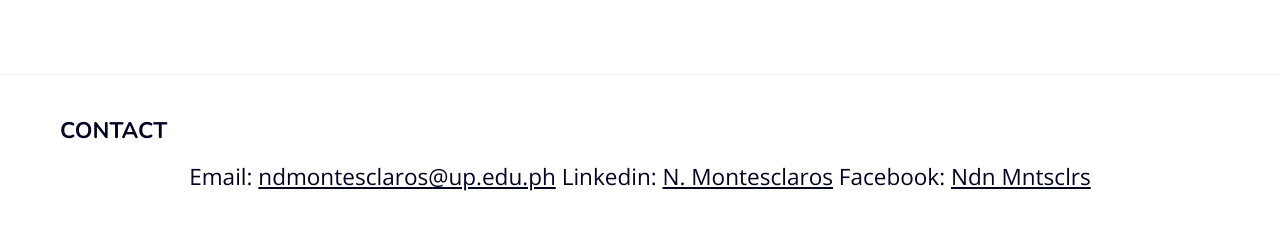
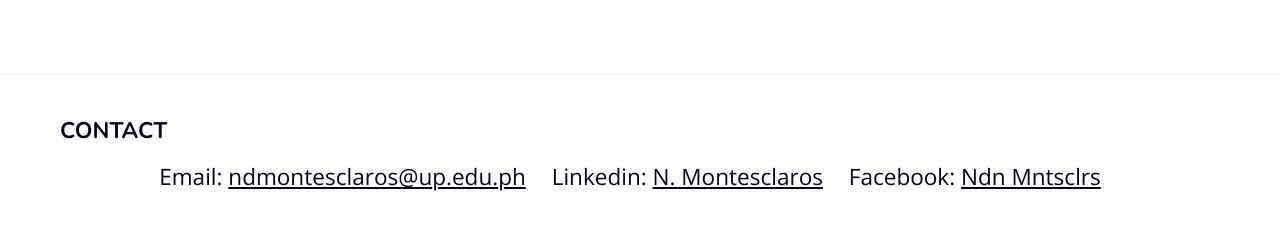
Before and after one commit to n-dmontesclaros/mms171-profile-page, a plain HTML site: page index.html in a window 1280 px wide. Shown: the part 3225-3455 px from the top of the page. Drawn offline with nearby package versions, Linux system fonts and the light colour scheme.

Commit message:
Update index.html

```diff
--- a/index.html
+++ b/index.html
@@ -92,10 +92,10 @@
     <!-- SECTION 5: CONTACT -->
     <footer class="section-5">
         <h2>CONTACT</h2>
-        <p>
-            Email: <a href="mailto:ndmontesclaros@up.edu.ph">ndmontesclaros@up.edu.ph</a>
-            Linkedin: <a href="https://www.linkedin.com/in/n-montesclaros-76210824b/?isSelfProfile=true" target="_blank" rel="noopener">N. Montesclaros</a>
-            Facebook: <a href="https://www.facebook.com/ndn.d.mntsclrs/" target="_blank" rel="noopener">Ndn Mntsclrs</a>
+        <p class="contact-info">
+            <span>Email: <a href="mailto:ndmontesclaros@up.edu.ph">ndmontesclaros@up.edu.ph</a></span>
+            <span>Linkedin: <a href="https://www.linkedin.com/in/n-montesclaros-76210824b/?isSelfProfile=true" target="_blank" rel="noopener">N. Montesclaros</a></span>
+            <span>Facebook: <a href="https://www.facebook.com/ndn.d.mntsclrs/" target="_blank" rel="noopener">Ndn Mntsclrs</a></span>
         </p>
     </footer>
 
```
